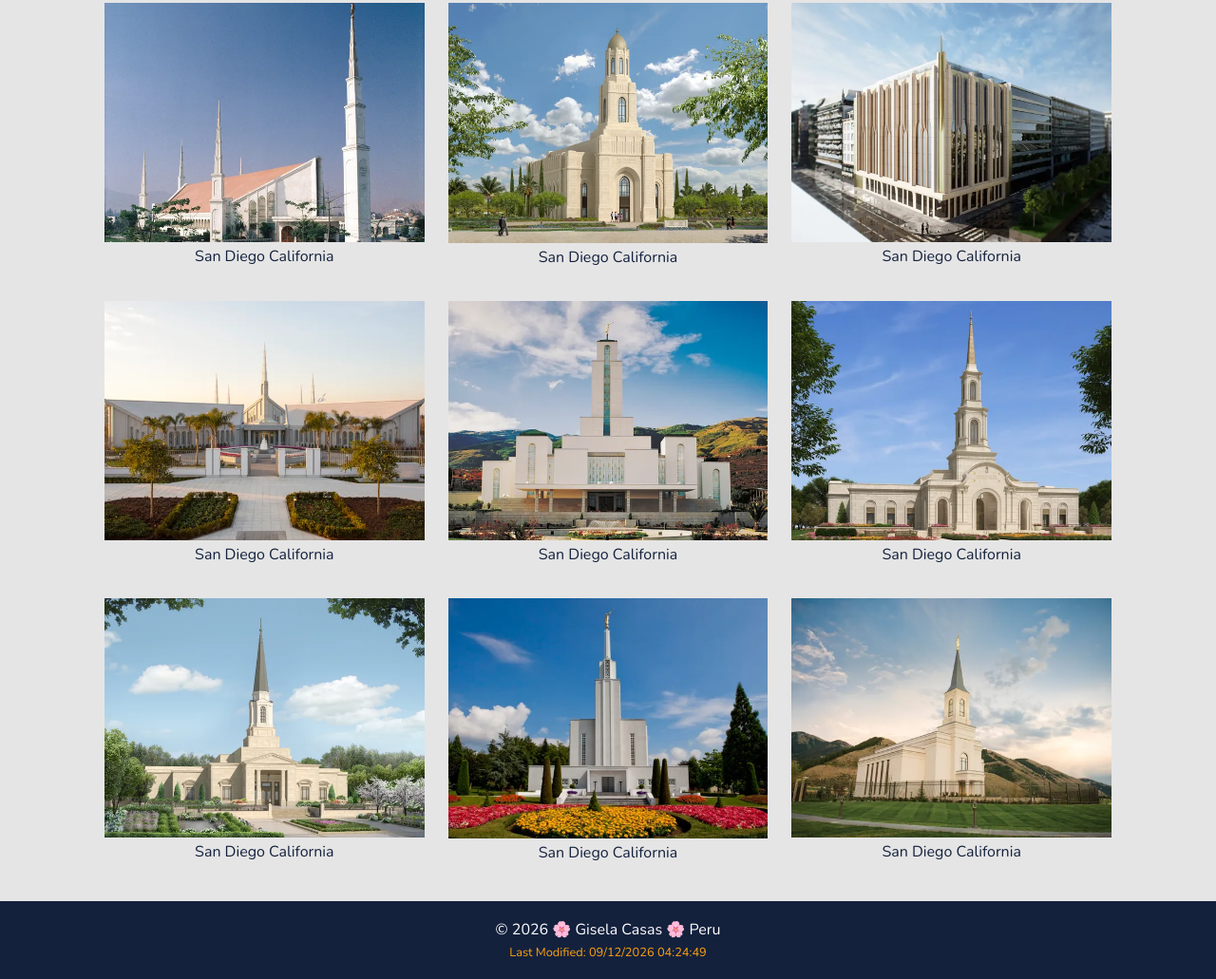
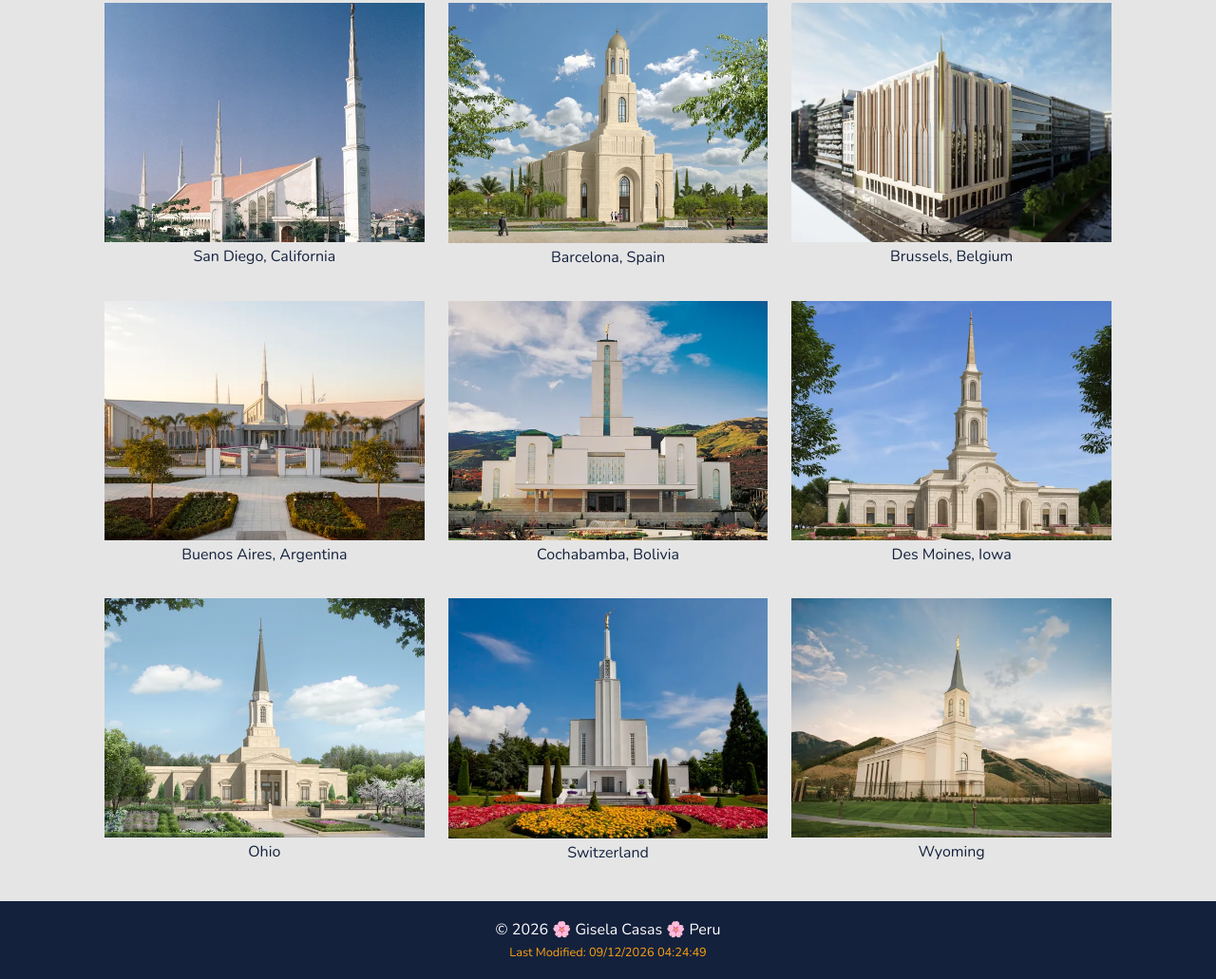
Before and after one commit to gia-c/wdd131, a plain HTML site: page temples.html in a window 1280 px wide. Shown: the part 188-1219 px from the top of the page at 95% size. Drawn offline with nearby package versions, Linux system fonts and the light colour scheme.

Commit message:
Fig update

```diff
--- a/temples.html
+++ b/temples.html
@@ -58,63 +58,63 @@
                 <img src="images/temple-placeholder.webp"
                     alt="San Diego California Temple"
                     loading="lazy">
-                <figcaption>San Diego California</figcaption>
+                <figcaption>San Diego, California</figcaption>
             </figure>
 
             <figure data-year="old" data-size="large">
                 <img src="images/barcelona_spain_temple.webp"
-                    alt="San Diego California Temple"
+                    alt="Barcelona Temple"
                     loading="lazy">
-                <figcaption>San Diego California</figcaption>
+                <figcaption>Barcelona, Spain</figcaption>
             </figure>
 
             <figure data-year="old" data-size="small">
                 <img src="images/brussels_belgium_temple.webp"
-                    alt="San Diego California Temple"
+                    alt="Belgium Temple"
                     loading="lazy">
-                <figcaption>San Diego California</figcaption>
+                <figcaption>Brussels, Belgium</figcaption>
             </figure>
 
             <figure data-year="new" data-size="large">
                 <img src="images/argentina_temple.webp"
-                    alt="San Diego California Temple"
+                    alt="Buenos Aires Temple"
                     loading="lazy">
-                <figcaption>San Diego California</figcaption>
+                <figcaption>Buenos Aires, Argentina</figcaption>
             </figure>
 
             <figure data-year="new" data-size="small">
                 <img src="images/cochabamba_bolivia_temple.webp"
-                    alt="San Diego California Temple"
+                    alt="Cochabamba Temple"
                     loading="lazy">
-                <figcaption>San Diego California</figcaption>
+                <figcaption>Cochabamba, Bolivia</figcaption>
             </figure>
 
             <figure data-year="new" data-size="large">
                 <img src="images/des_moines_iowa_temple.webp"
-                    alt="San Diego California Temple"
+                    alt="Des Moines Temple"
                     loading="lazy">
-                <figcaption>San Diego California</figcaption>
+                <figcaption>Des Moines, Iowa</figcaption>
             </figure>
 
             <figure data-year="old" data-size="small">
                 <img src="images/ohio_temple.webp"
-                    alt="San Diego California Temple"
+                    alt="Ohio Temple"
                     loading="lazy">
-                <figcaption>San Diego California</figcaption>
+                <figcaption>Ohio</figcaption>
             </figure>
 
             <figure data-year="new" data-size="large">
                 <img src="images/switzerland_temple.webp"
-                    alt="San Diego California Temple"
+                    alt="Switzerland Temple"
                     loading="lazy">
-                <figcaption>San Diego California</figcaption>
+                <figcaption>Switzerland</figcaption>
             </figure>
 
             <figure data-year="old" data-size="large">
                 <img src="images/wyoming_temple.webp"
-                    alt="San Diego California Temple"
+                    alt="Wyoming Temple"
                     loading="lazy">
-                <figcaption>San Diego California</figcaption>
+                <figcaption>Wyoming</figcaption>
             </figure>
 
         </section>
```
